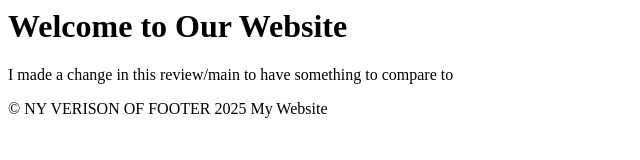
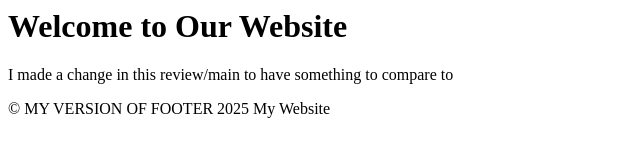
Before and after one commit to PSStudent01/sba-work-lab-1, a plain HTML site: page index.html in a window 1280 px wide. Shown: the full height of the page, 0-640 px from the left. Drawn offline with Linux system fonts and the light colour scheme.

Commit message:
rectified spelling errors fond in the footer element

```diff
--- a/index.html
+++ b/index.html
@@ -11,7 +11,7 @@
     </p>
 
     <footer>
-        <p>&copy; NY VERISON OF FOOTER 2025 My Website</p>
+        <p>&copy; MY VERSION OF FOOTER 2025 My Website</p>
     </footer>
   </body>
 </html>
```
